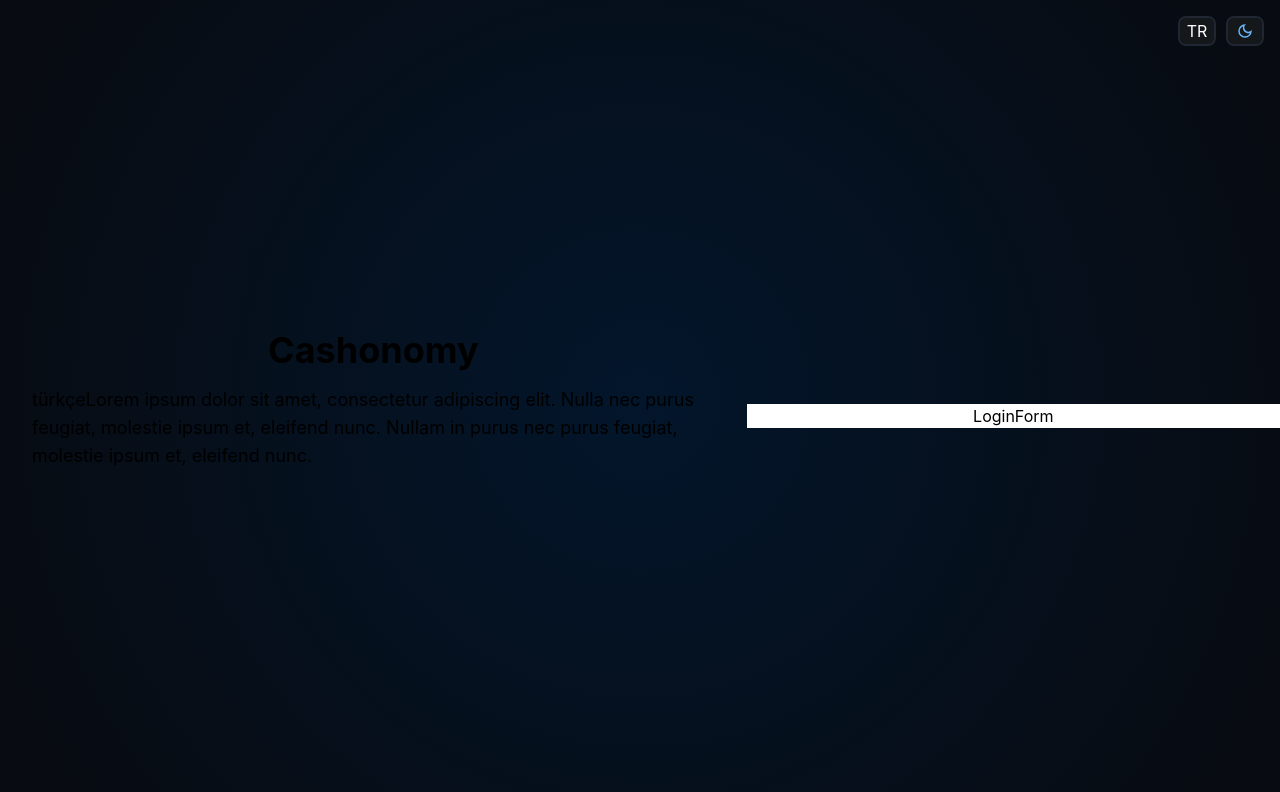
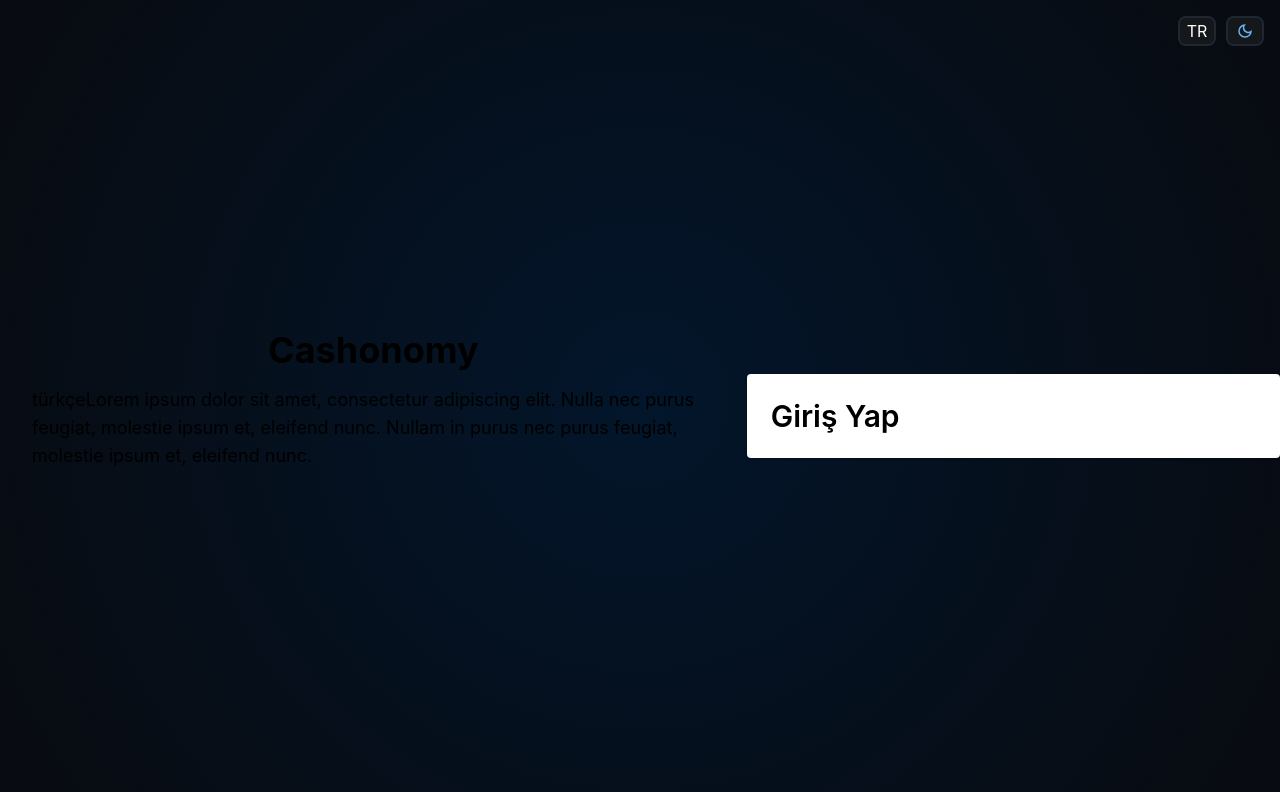
Before and after one commit to aliergul/cashonomy, a React (Vite) app in the folder frontend/: page / in a window 1280 px wide. Shown: the top 792 px of the page. Built offline with nearby package versions, Linux system fonts and the light colour scheme.

Commit message:
material ui for start

```diff
--- a/frontend/package.json
+++ b/frontend/package.json
@@ -10,7 +10,10 @@
     "preview": "vite preview"
   },
   "dependencies": {
+    "@emotion/react": "^11.14.0",
+    "@emotion/styled": "^11.14.0",
     "@headlessui/react": "^2.2.0",
+    "@mui/material": "^6.4.0",
     "@reduxjs/toolkit": "^2.5.0",
     "@types/react-i18next": "^7.8.3",
     "@types/react-redux": "^7.1.34",
--- a/frontend/src/components/Form/LoginForm.tsx
+++ b/frontend/src/components/Form/LoginForm.tsx
@@ -1,10 +1,24 @@
+import { Field, Input, Label } from "@headlessui/react";
+import { useState } from "react";
+import { useTranslation } from "react-i18next";
+
 interface LoginFormProps {
   handleAuthType: (type: string) => void;
 }
 
 const LoginForm: React.FC<LoginFormProps> = ({ handleAuthType }) => {
+  const { t } = useTranslation();
+  const handleSubmit = (e: React.FormEvent) => {
+    console.log("e", e);
+  };
   console.log("handleAuthType", handleAuthType);
-  return <div className="">LoginForm</div>;
+  return (
+    <div className="w-full">
+      <span className="justify-start text-3xl font-semibold">
+        {t("welcome_page:login")}
+      </span>
+    </div>
+  );
 };
 
 export default LoginForm;
--- a/frontend/src/i18n/config.ts
+++ b/frontend/src/i18n/config.ts
@@ -7,7 +7,6 @@ export const getLang = () => i18next.language || "tr";
 
 i18next.use(initReactI18next).init({
   lng: localStorage.getItem("lang") || "tr",
-  debug: true,
   resources: {
     en,
     tr,
--- a/frontend/src/pages/WelcomePage/AuthContainer.tsx
+++ b/frontend/src/pages/WelcomePage/AuthContainer.tsx
@@ -5,7 +5,7 @@ interface AuthContainerProps {
 }
 const AuthContainer: React.FC<AuthContainerProps> = ({ children }) => {
   return (
-    <div className="w-5/12 flex items-center justify-center bg-white">
+    <div className="w-5/12 flex items-center justify-center bg-red-300">
       {children}
     </div>
   );
--- a/frontend/src/pages/WelcomePage/WelcomePage.tsx
+++ b/frontend/src/pages/WelcomePage/WelcomePage.tsx
@@ -20,13 +20,13 @@ const WelcomePage: React.FC = () => {
       <div className="flex items-center justify-center min-h-screen">
         <div className="flex items-center justify-center space-y-8">
           <Description />
-          <AuthContainer>
+          <div className="w-5/12 flex items-center justify-center  p-6 bg-white shadow rounded">
             {authType === "login" ? (
               <LoginForm handleAuthType={handleAuthType} />
             ) : (
               <SignUpForm handleAuthType={handleAuthType} />
             )}
-          </AuthContainer>
+          </div>
         </div>
       </div>
     </div>
```
Also changed, not shown: 1 other file (tests, documents, lock files or other folders).
